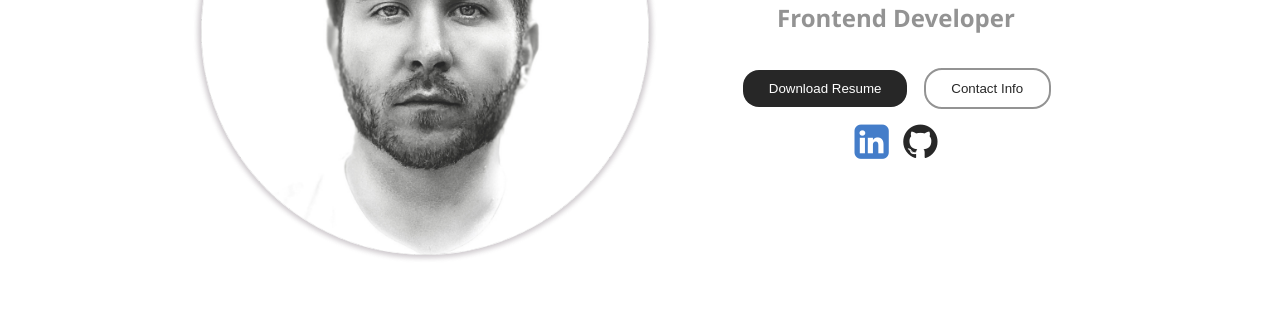
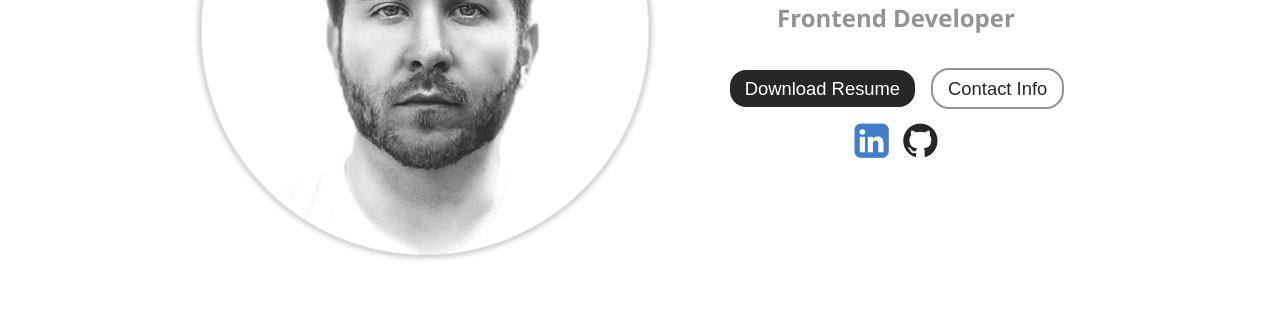
Before and after one commit to WilCoYo/PortfolioHomepage, a plain HTML site: page index.html in a window 1280 px wide. Shown: the part 488-800 px from the top of the page. Drawn offline with nearby package versions, Linux system fonts and the light colour scheme.

```diff
--- a/script.js
+++ b/script.js
@@ -1,7 +1,7 @@
 window.onscroll = function() {scrollFunction()};
 
 function scrollFunction() {
-  if (document.body.scrollTop > 20 || document.documentElement.scrollTop > 20) {
+  if (document.body.scrollTop > 10 || document.documentElement.scrollTop > 10) {
     document.getElementById("back-to-top").style.display = "";
   } else {
     document.getElementById("back-to-top").style.display = "none";
--- a/styles.css
+++ b/styles.css
@@ -30,7 +30,6 @@
 
 body {
 
-    /* background: linear-gradient(#ffffff, #3f3e3e); */
     min-height: 100vh;
     font-family: 'Segoe UI', 'Open Sans', 'Helvetica Neue', sans-serif;
 }
@@ -143,7 +142,8 @@
 /* Hero Section - Buttons */
 
 .intro-btn {
-    padding: 3% 7%;
+    font-size: 1.15rem;
+    padding: 2% 4%;
     border-radius: 1rem;
     cursor: pointer;
 }
```
